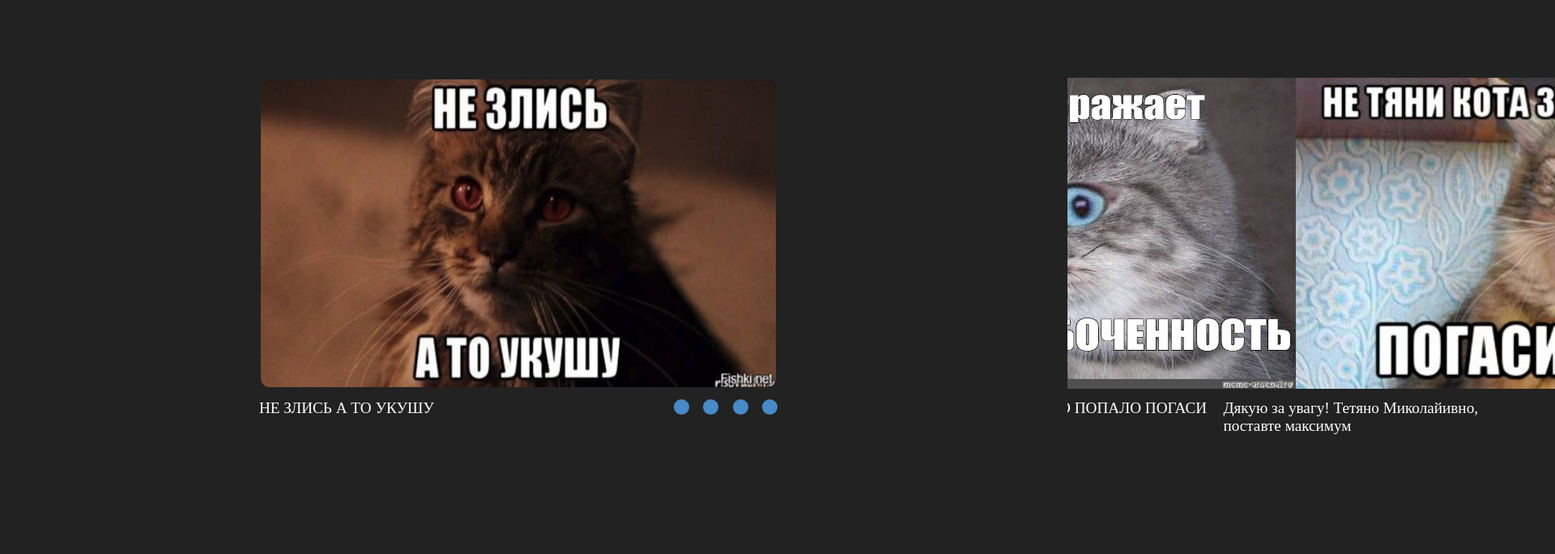
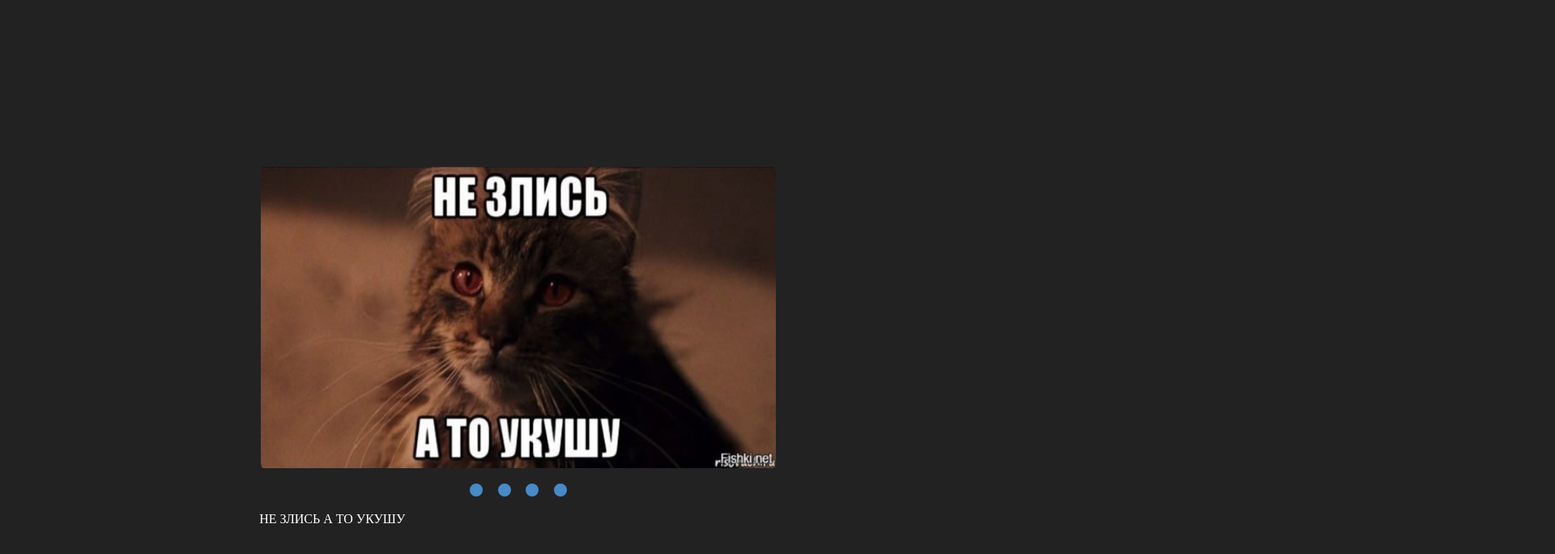
Before and after one commit to ArishaSuperNyasha/cssMemeSlider, a plain HTML site: page index.html in a window 1280 px wide. Shown: the top 684 px of the page at 81% size, 1920 px wide, since content can reach past the window. Drawn offline with Linux system fonts and the light colour scheme.

Commit message:
feat: add adaptive layout  Sat, Aug 19, 2023  5:33:22 PM

```diff
--- /dev/null
+++ b/adaptionLayout.css
@@ -0,0 +1,50 @@
+@media (hover: none) {
+
+    html, body {
+        margin: 0; height: 100%; overflow: hidden
+    }
+
+    html {
+        width: 100vw;
+    }
+
+    main {
+        margin-top: 25vh !important;
+    }
+
+    .memeSlider__circles {
+        flex-direction: column !important;
+    }
+
+    .memeSlider__circles__butnsContainer {
+        margin-left: auto; margin-right: auto;
+        margin-bottom: 1vw;
+        width: 15vh !important;
+    }
+
+    .memeSlider__circles__text {
+        border-right-width: 20.2vw !important;
+    }
+
+    .memeSlider__carusel_border {
+        align-items: center;
+    }
+
+    .memeSlider__img {
+        height: 29vw !important;
+    }
+
+    p {
+        padding-top: 0.5vw; padding-bottom: 0.5vw;
+        font-size: 2vh !important;
+    }
+
+    .memeSlider__circles__text {
+        padding-left: 0.2vw;
+    }
+
+    .memeSlider__circle {
+        border-width: 0.3vh !important;
+        width: 2vh !important; height: 2vh !important;
+    }
+}
--- a/index.html
+++ b/index.html
@@ -4,6 +4,7 @@
     <meta charset="utf-8" />
     <title></title>
     <meta name="viewport" content="width=device-width, height=device-height, initial-scale=1.0, user-scalable=yes">
+    <link rel="stylesheet" href="adaptionLayout.css">
     <style>
         :root {
             --my-blue: rgb(72, 138, 199);
```
